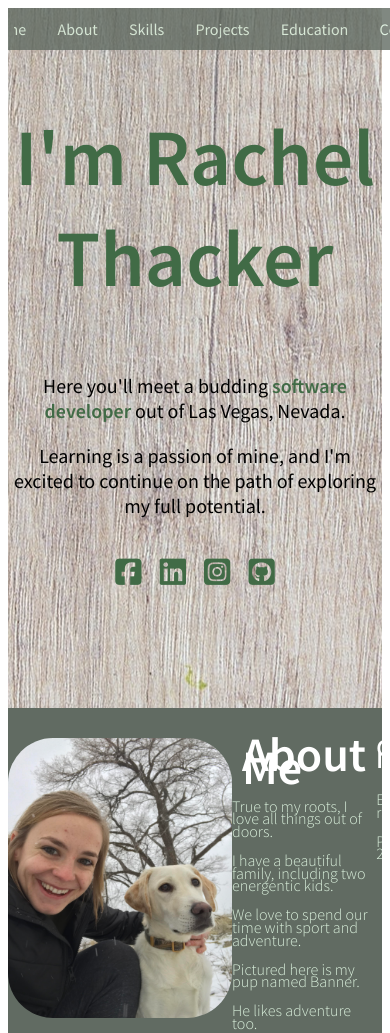
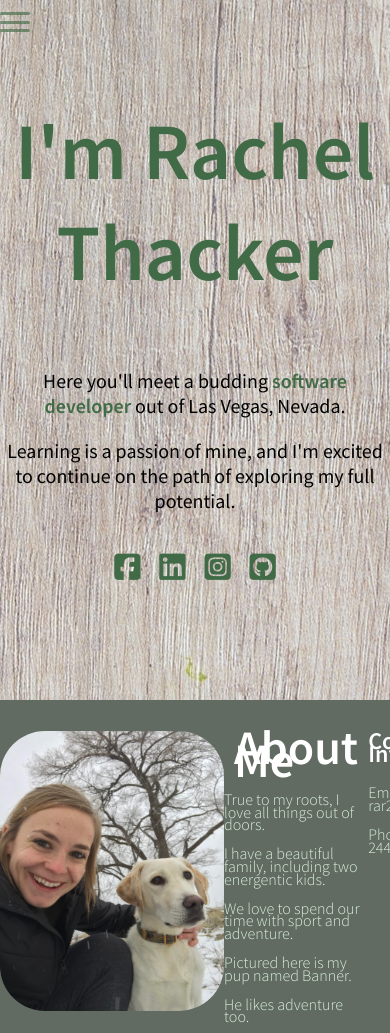
Before and after one commit to Griz227/Portfolio, a plain HTML site: page index.html in a window 390 px wide. Shown: the top 1033 px of the page. Drawn offline with Linux system fonts and the light colour scheme.

Commit message:
JS applied to hamburger menu. On wrong side.

```diff
--- a/Resources/style.css
+++ b/Resources/style.css
@@ -1,49 +1,98 @@
 * {
     font-family: 'Source Sans Pro', sans-serif;
+    box-sizing: border-box;
+}
+body {
+    margin: 0;
+    padding: 0;
 }
 p {
-    font-size: 1em;
+    font-size: 1rem;
 }
 h2 {
-    font-size: 3em;
-
+    font-size: 3rem;
 }
 h3 {
-    font-size: 1.5em;
+    font-size: 1.5rem;
 }
-nav {
-    width: 100%;
+.navbar {
+    display: flex;
+    align-items: center;
+    justify-content: space-evenly;
     overflow-x: hidden;
     background-color: #616B62;
     position: fixed;
     z-index: 1;
     opacity: .8;
+    width: 100%;
 }
-ul {
-    list-style-type: none;
+
+.navbar-links ul {
     display: flex;
-    flex-direction: row;
-    text-align: center;
-    justify-content: center;
-    padding-left: 0px;
-    margin: 1.5%;
-    width: 100%;
+    padding: 0;
+    margin: 0;
     overflow-x: hidden;
 }
-nav a {
-    padding-left: 4%;
-    padding-right: 4%;
-    padding-top: 5px;
-    padding-bottom: 5px;
+.navbar li {
+    list-style: none;
+
 }
-a {
+.navbar-links li a {
     color: #DAF0DC;
     text-decoration: none;
+    padding: 1rem;
+    display: block;
+}
+.navbar-links li:hover {
+    background-color: #416B46;
+}
+.toggle-button {
+    position: fixed;
+    top: .75rem;
+    right: 1 rem;
+    display: none;
+    flex-direction: column;
+    justify-content: space-between;
+    width: 30px;
+    height: 20px;
+    z-index: 1;
+    opacity: .8;
+}
+.toggle-button .bar {
+    height: 3px;
+    width: 100%;
+    background-color: #416B46;
+    border-radius: 10px;
+}
+@media only screen and (max-width: 600px) {
+    .toggle-button {
+        display: flex;
+    }
+    .navbar-links {
+        display: none;
+        width: 100%;
+    }
+    .navbar {
+        flex-direction: column;
+        align-items: flex-start;
+    }
+    .navbar-links ul {
+        width: 100%;
+        flex-direction: column;
+    }
+    .navbar-links li {
+        text-align: center;
+    }
+    .navbar-links li a {
+        padding: .5rem, 1rem;
+    }
+    .navbar-links.active {
+        display: flex;
+    }
 }
 a:hover {
     transition: ease-in-out 50ms;
     opacity: 0.7;
-
 }
 .main-page-hero {
     background-image: url("./images/Organic\ Background.jpg");
@@ -55,13 +104,13 @@ a:hover {
     overflow-x: hidden;
 }
 .main-page-hero h1 {
-    font-size: 5em;
+    font-size: 5rem;
     padding-top: 12%;
     padding-bottom: 3%;
     color: #416B46;
 }
 .main-page-hero p {
-    font-size: 1.25em;
+    font-size: 1.25rem;
     color: black;
 }
 #software {
@@ -197,6 +246,21 @@ footer p {
     text-align: left;
     color: black;
 }
+/* MEDIA QUERIES
+
+
+
+
+*/
+@media only screen and (max-width: 600px) {
+    .about-section-left, .about-section-center, .about-section-right {
+        width: 100%;
+        font-size: 10vm;
+    }
+
+    }
+
+
 /* Contact Page
 
 
--- a/index.html
+++ b/index.html
@@ -15,15 +15,22 @@
 </head>
 <body>
     <header>
-        <nav>
-            <ul>
-                <a href="./index.html">Home</a>
-                <a href="index.html/#about-section-link">About</a>
-                <a href="url">Skills</a>
-                <a href="url">Projects</a>
-                <a href="./education.html">Education</a>
-                <a href="./contact.html">Contact</a>
-            </ul>
+        <nav class="navbar">
+            <a href="#" class="toggle-button">
+                <span class="bar"></span>
+                <span class="bar"></span>
+                <span class="bar"></span>
+            </a>
+            <div class="navbar-links">
+              <ul>
+                <li><a href="./index.html">Home</a></li>
+                <li><a href="index.html/#about-section-link">About</a></li>
+                <li><a href="url">Skills</a></li>
+                <li><a href="url">Projects</a></li>
+                <li><a href="./education.html">Education</a></li>
+                <li><a href="./contact.html">Contact</a></li>
+              </ul>
+            </div>
         </nav>
     </header>
     <div class="main-page-hero">
@@ -85,6 +92,6 @@
     <footer>
         <p>&#169 GrizThackProductions 2021 </p>
     </footer>
-    <script>type="text/javascript"</script>
+    <script type="text/javascript" src="./main.js"></script>
 </body>
 </html>
--- a/main.js
+++ b/main.js
@@ -0,0 +1,6 @@
+const toggleButton = document.getElementsByClassName('toggle-button')[0]
+const navbarLinks = document.getElementsByClassName('navbar-links')[0]
+
+toggleButton.addEventListener('click', () => {
+    navbarLinks.classList.toggle('active')
+})
```
